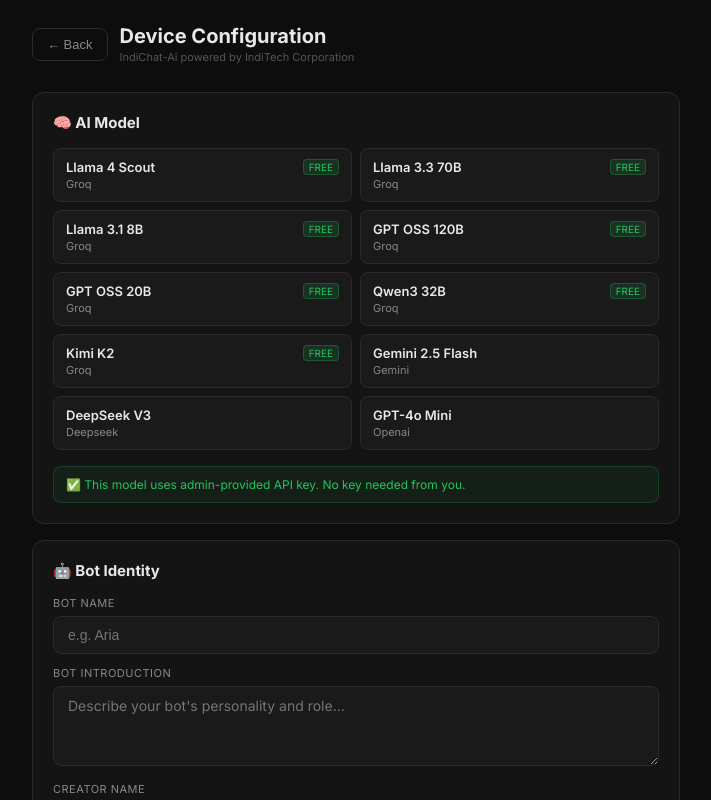
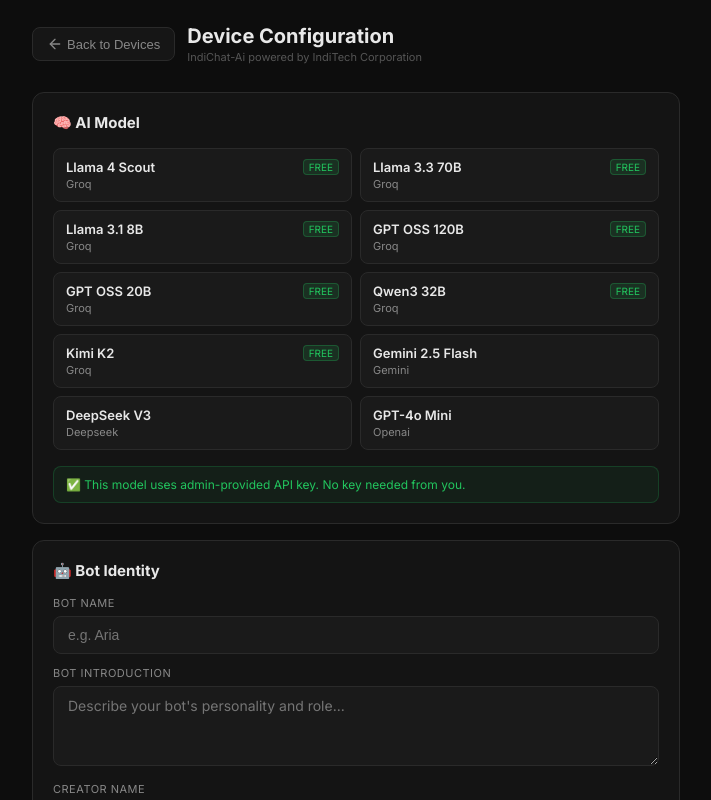
Before and after one commit to inditechcorporation/IndiChat-Ai, a React (Vite) app in the folder web/: page /device/1 in a window 1280 px wide. Shown: the top 800 px of the page, without its empty margins (284-995 px from the left). Built offline with nearby package versions, Linux system fonts and the light colour scheme; no server answers; sample sign-in values are in the browser's storage.

Commit message:
fix consistent back navigation icons across all pages

```diff
--- a/web/src/pages/Chat.jsx
+++ b/web/src/pages/Chat.jsx
@@ -259,7 +259,7 @@
           <div style={{ textAlign: 'center', marginBottom: '32px', animation: 'slideUp 0.4s ease' }}>
             <button onClick={() => navigate('/')}
               style={{ display: 'inline-flex', alignItems: 'center', gap: '6px', background: 'rgba(255,255,255,0.04)', border: '1px solid rgba(255,255,255,0.08)', borderRadius: '8px', padding: '7px 14px', color: t.text2, cursor: 'pointer', fontSize: '13px', marginBottom: '20px' }}>
-              <ArrowLeft size={14} /> Back
+              <ArrowLeft size={14} /> Back to Home
             </button>
             <div style={{ display: 'flex', justifyContent: 'center', marginBottom: '16px' }}>
               <div style={{ animation: 'float 6s ease-in-out infinite' }}>
@@ -387,8 +387,8 @@
           <div style={{ padding: '12px' }}>
             <button onClick={() => setMessages([])} style={{ ...ghostBtn, width: '100%', textAlign: 'left', marginBottom: '4px', display:'flex', alignItems:'center', gap:'8px' }}><RefreshCw size={14} /> New Chat</button>
             <button onClick={() => setStep('select')} style={{ ...ghostBtn, width: '100%', textAlign: 'left', marginBottom: '4px', display:'flex', alignItems:'center', gap:'8px' }}><Cpu size={14} /> Change Model</button>
-            <button onClick={() => navigate('/devices')} style={{ ...ghostBtn, width: '100%', textAlign: 'left', marginBottom: '4px', display:'flex', alignItems:'center', gap:'8px' }}><Cpu size={14} /> My Devices</button>
-            <button onClick={() => navigate('/')} style={{ ...ghostBtn, width: '100%', textAlign: 'left', display:'flex', alignItems:'center', gap:'8px' }}><Home size={14} /> Home</button>
+            <button onClick={() => navigate('/devices')} style={{ ...ghostBtn, width: '100%', textAlign: 'left', marginBottom: '4px', display:'flex', alignItems:'center', gap:'8px' }}><MessageSquare size={14} /> My Devices</button>
+            <button onClick={() => navigate('/')} style={{ ...ghostBtn, width: '100%', textAlign: 'left', display:'flex', alignItems:'center', gap:'8px' }}><ArrowLeft size={14} /> Back to Home</button>
           </div>
           <div style={{ marginTop: 'auto', padding: '12px', borderTop: `1px solid ${t.border}` }}>
             <div style={{ display: 'flex', alignItems: 'center', gap: '8px', padding: '8px', background: `${model.color}18`, borderRadius: '8px', border: `1px solid ${model.color}33` }}>
--- a/web/src/pages/DeviceConfig.jsx
+++ b/web/src/pages/DeviceConfig.jsx
@@ -2,6 +2,7 @@
 import { useParams, useNavigate } from 'react-router-dom';
 import api from '../api';
 import { t, c } from '../theme';
+import { ArrowLeft } from 'lucide-react';
 
 const LANGUAGES = [
   { code: 'en-US', label: 'English (US)' },
@@ -94,7 +95,9 @@
       <div style={{ maxWidth: '680px', margin: '0 auto', padding: '24px 16px' }}>
         {/* Header */}
         <div style={{ display: 'flex', alignItems: 'center', gap: '12px', marginBottom: '28px' }}>
-          <button style={ghostBtn} onClick={() => navigate('/devices')}>← Back</button>
+          <button style={ghostBtn} onClick={() => navigate('/devices')}>
+            <ArrowLeft size={16} style={{ marginRight: 4 }} /> Back to Devices
+          </button>
           <div>
             <h1 style={{ fontSize: '20px', fontWeight: '700', margin: 0 }}>Device Configuration</h1>
             <div style={{ fontSize: '11px', color: t.text3, marginTop: '2px' }}>IndiChat-Ai powered by IndiTech Corporation</div>
@@ -226,5 +229,5 @@
 const ta      = { width: '100%', padding: '10px 14px', background: t.bg3, border: `1px solid ${t.border}`, borderRadius: '8px', color: t.text, fontSize: '14px', outline: 'none', boxSizing: 'border-box', marginBottom: '12px', minHeight: '80px', resize: 'vertical', fontFamily: 'inherit' };
 const sel     = { width: '100%', padding: '10px 14px', background: t.bg3, border: `1px solid ${t.border}`, borderRadius: '8px', color: t.text, fontSize: '14px', outline: 'none', marginBottom: '12px' };
 const lbl     = { display: 'block', fontSize: '11px', color: t.text2, marginBottom: '6px', textTransform: 'uppercase', letterSpacing: '0.5px' };
-const ghostBtn = { background: 'transparent', border: `1px solid ${t.border}`, color: t.text2, borderRadius: '8px', padding: '8px 14px', cursor: 'pointer', fontSize: '13px' };
+const ghostBtn = { background: 'rgba(255,255,255,0.04)', border: `1px solid ${t.border}`, color: t.text2, borderRadius: '8px', padding: '8px 14px', cursor: 'pointer', fontSize: '13px', display: 'flex', alignItems: 'center' };
 const saveBtn  = { padding: '12px 28px', background: t.grad, color: '#fff', border: 'none', borderRadius: '8px', cursor: 'pointer', fontSize: '14px', fontWeight: '700' };
--- a/web/src/pages/Devices.jsx
+++ b/web/src/pages/Devices.jsx
@@ -2,7 +2,7 @@
 import { useNavigate } from 'react-router-dom';
 import { t } from '../theme';
 import api from '../api';
-import { Cpu, Plus, Trash2, Settings, CheckCircle, Clock, Wifi, ChevronRight, X, LogOut, MessageSquare, Home, Shield, Zap } from 'lucide-react';
+import { Cpu, Plus, Trash2, Settings, CheckCircle, Clock, ChevronRight, X, LogOut, MessageSquare, Home, Shield, Zap, ArrowLeft } from 'lucide-react';
 
 const MODELS = [
   { id: 'meta-llama/llama-4-scout-17b-16e-instruct',  label: 'Llama 4 Scout',    provider: 'groq',     color: '#f97316', free: true },
@@ -93,15 +93,23 @@
   };  return (
     <div style={{ minHeight: '100vh', background: t.bg, color: t.text, fontFamily: "'Inter', -apple-system, sans-serif" }}>
       {/* Header */}
-      <div style={{ display: 'flex', justifyContent: 'space-between', alignItems: 'center', padding: '14px 28px', borderBottom: `1px solid ${t.border}`, background: t.bg2 }}>
+      <div style={{ display: 'flex', justifyContent: 'space-between', alignItems: 'center', padding: '12px 20px', borderBottom: `1px solid ${t.border}`, background: t.bg2 }}>
         <div style={{ display: 'flex', alignItems: 'center', gap: '10px' }}>
-          <button onClick={() => navigate('/')} style={ghostBtn}><Home size={14} style={{marginRight:4}} /> Home</button>
+          <button onClick={() => navigate('/')} style={ghostBtn}>
+            <ArrowLeft size={15} style={{ marginRight: 4 }} /> Home
+          </button>
           <span style={{ color: t.border }}>|</span>
-          <span style={{ fontWeight: '700', fontSize: '14px', display:'flex', alignItems:'center', gap:'6px' }}><Cpu size={16} style={{color:t.accent}} /> IndiChat-Ai Devices</span>
+          <span style={{ fontWeight: '700', fontSize: '14px', display: 'flex', alignItems: 'center', gap: '6px' }}>
+            <Cpu size={16} style={{ color: t.accent }} /> My Devices
+          </span>
         </div>
         <div style={{ display: 'flex', gap: '8px' }}>
-          <button style={ghostBtn} onClick={() => navigate('/chat')}><MessageSquare size={14} style={{marginRight:4}} /> Chat</button>
-          <button style={{ ...ghostBtn, color: '#ef4444' }} onClick={onLogout}><LogOut size={14} /></button>
+          <button style={ghostBtn} onClick={() => navigate('/chat')}>
+            <MessageSquare size={14} style={{ marginRight: 4 }} /> Chat
+          </button>
+          <button style={{ ...ghostBtn, color: '#ef4444' }} onClick={onLogout}>
+            <LogOut size={14} />
+          </button>
         </div>
       </div>
 
@@ -270,5 +278,5 @@
 const inp       = { padding: '10px 14px', background: t.bg3, border: `1px solid ${t.border}`, borderRadius: '8px', color: t.text, fontSize: '14px', outline: 'none', width: '100%', boxSizing: 'border-box' };
 const primaryBtn = { padding: '10px 18px', background: `linear-gradient(135deg, ${t.accent}, ${t.accent2})`, color: '#fff', border: 'none', borderRadius: '8px', cursor: 'pointer', fontSize: '13px', fontWeight: '600', whiteSpace: 'nowrap' };
 const editBtn   = { padding: '8px 14px', background: t.bg3, border: `1px solid ${t.border}`, color: t.text, borderRadius: '8px', cursor: 'pointer', fontSize: '13px', fontWeight: '600' };
-const ghostBtn  = { background: 'transparent', border: 'none', color: t.text2, cursor: 'pointer', fontSize: '13px', padding: '8px 12px', borderRadius: '8px' };
+const ghostBtn  = { background: 'rgba(255,255,255,0.04)', border: `1px solid ${t.border}`, color: t.text2, cursor: 'pointer', fontSize: '13px', padding: '7px 12px', borderRadius: '8px', display: 'flex', alignItems: 'center' };
 const lbl       = { display: 'block', fontSize: '11px', color: t.text2, marginBottom: '6px', textTransform: 'uppercase', letterSpacing: '.5px', fontWeight: '600' };
```
